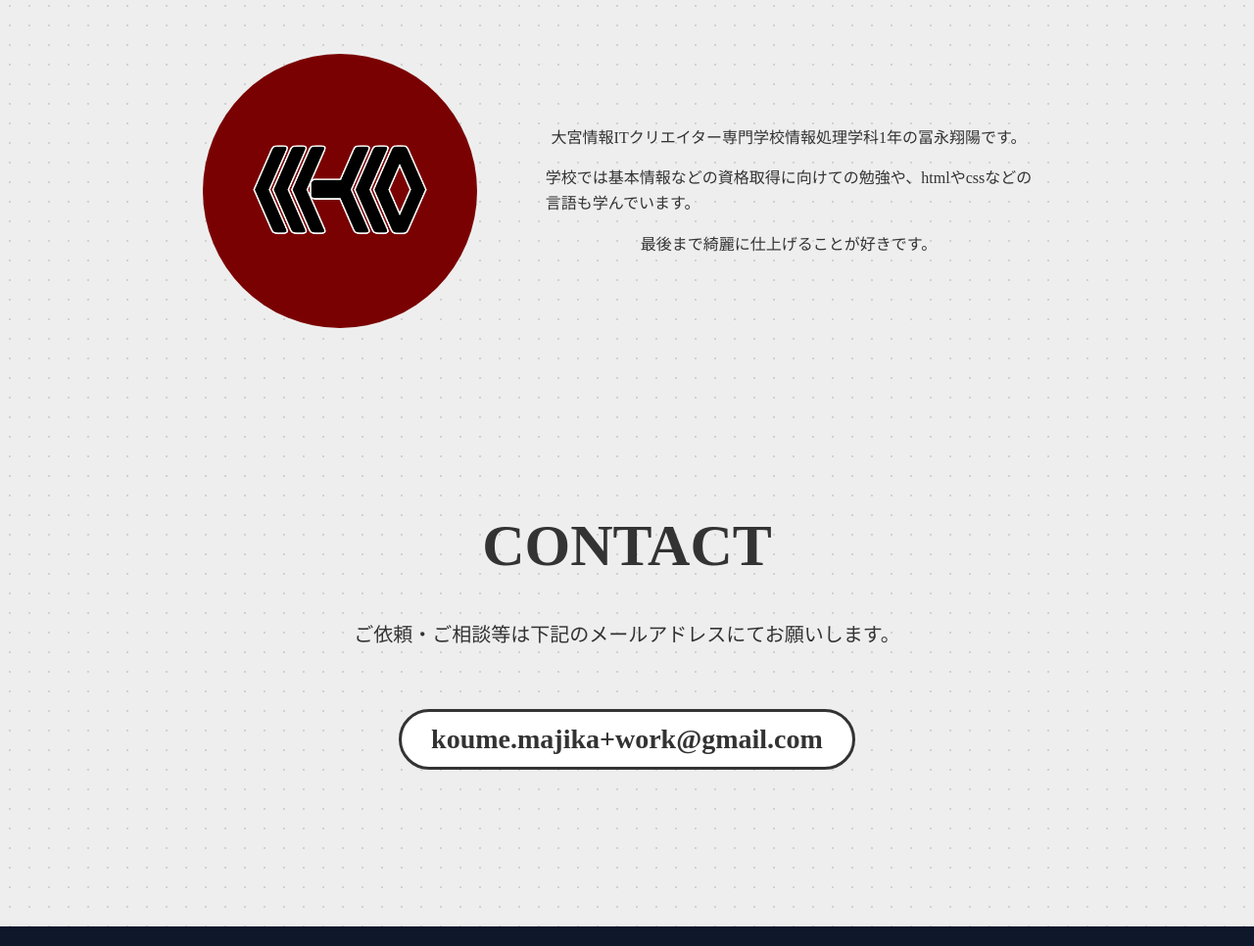
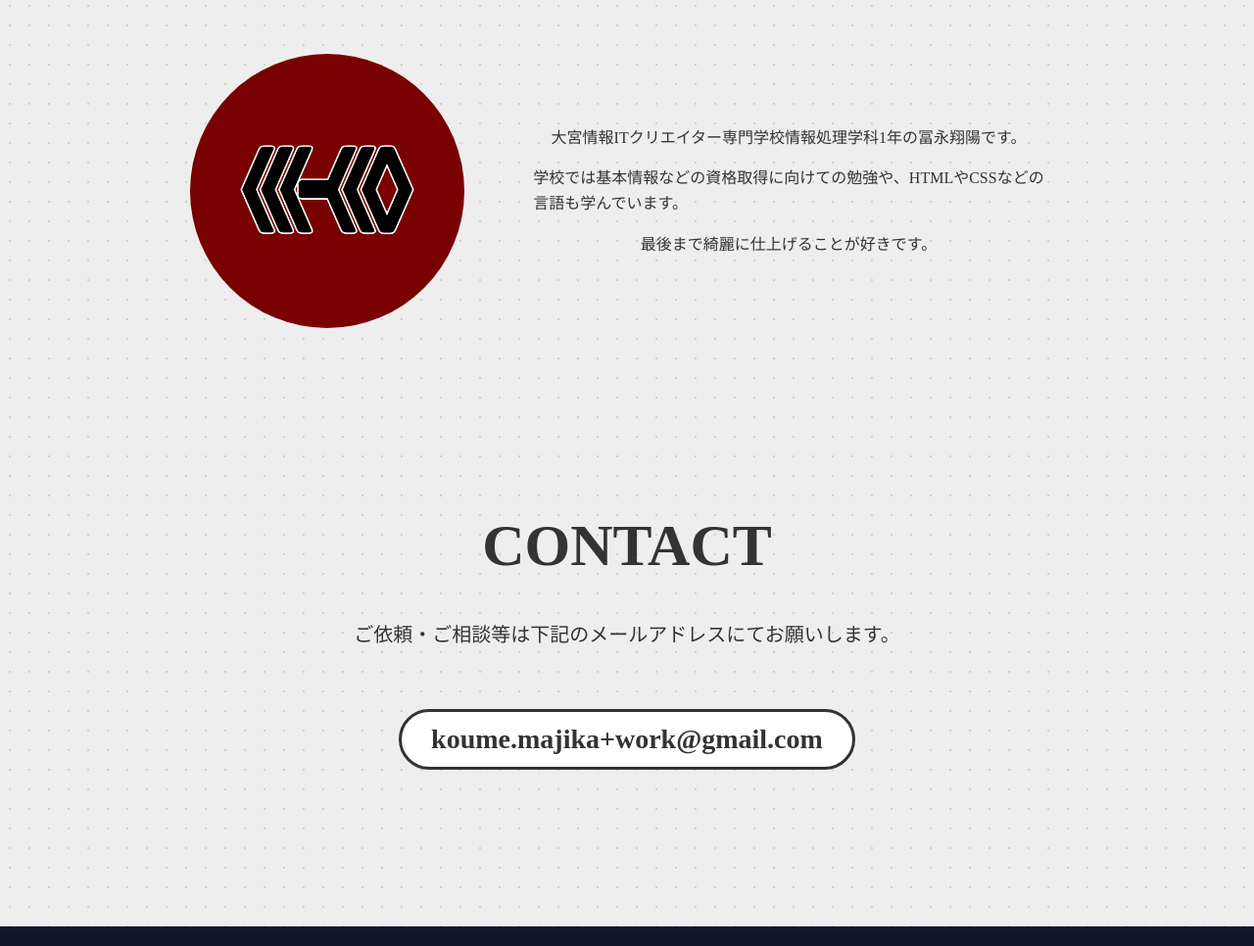
Before and after one commit to Tomi-Sho/MyPortfolio, a website: page myportfolio.html in a window 1280 px wide. Shown: the part 1364-2330 px from the top of the page at 98% size. Drawn offline with Linux system fonts and the light colour scheme; no server answers.

Commit message:
自己紹介の修正

```diff
--- a/myportfolio.html
+++ b/myportfolio.html
@@ -52,7 +52,7 @@
                     <p id="icon" class="fade-in"><img src="img/Icon.png" alt="Icon"></p>
                     <article>
                         <p class="fade-in">大宮情報ITクリエイター専門学校情報処理学科1年の冨永翔陽です。</p>
-                        <p class="fade-in">学校では基本情報などの資格取得に向けての勉強や、htmlやcssなどの<br>
+                        <p class="fade-in">学校では基本情報などの資格取得に向けての勉強や、HTMLやCSSなどの<br>
                         言語も学んでいます。</p>
                         <p class="fade-in">最後まで綺麗に仕上げることが好きです。</p>
                     </article>
```
